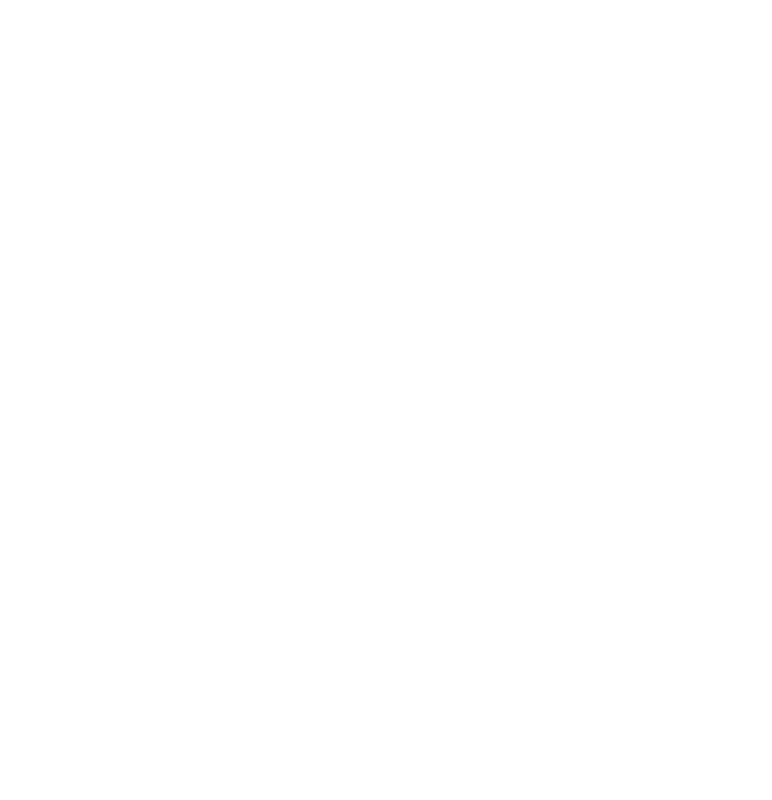
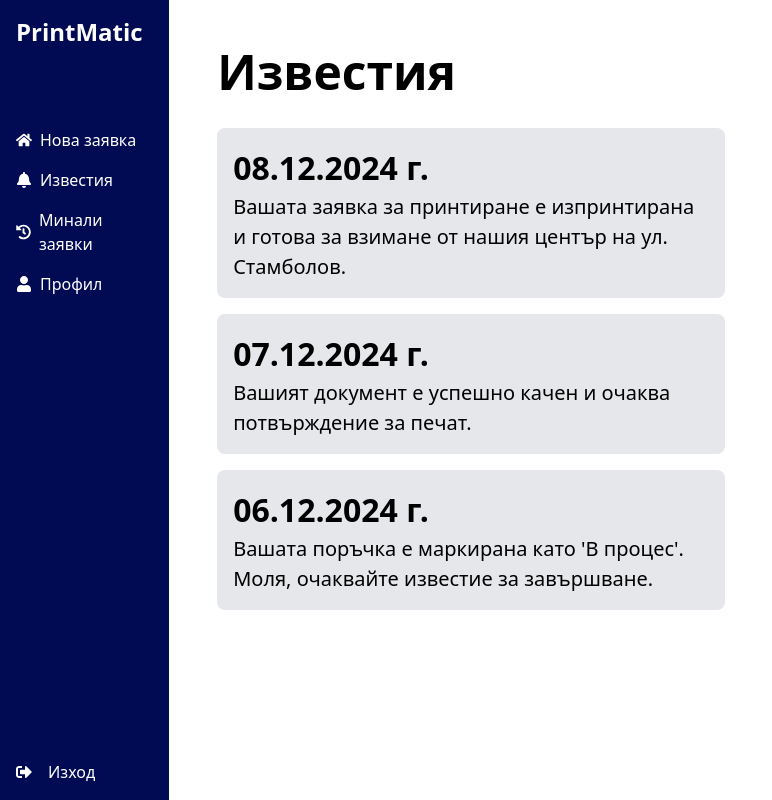
Before and after one commit to VladiGanchev/PrintMatic, a React (Vite) app in the folder frontend/: page /userNotifications in a window 1280 px wide. Before the commit this address had no page. Shown: the whole page, without its empty margins (0-772 px from the left). Built offline with nearby package versions, Linux system fonts and the light colour scheme.

Commit message:
user notifications
Преглед на нотификации

```diff
--- a/frontend/src/App.jsx
+++ b/frontend/src/App.jsx
@@ -5,6 +5,7 @@
 import Home from "./pages/home";
 import UserHome from "./pages/UserHome";
 import UserPayment from "./pages/userPayment";
+import UserNotifications from "./pages/userNotifications";
 
 function App() {
   return (
@@ -13,6 +14,7 @@
       <Route path="/home" element={<Home />} />
       <Route path="/userHome" element={<UserHome />} />
       <Route path="/userPayment" element={<UserPayment />} />
+      <Route path="/userNotifications" element={<UserNotifications />} />
     </Routes>
   );
 }
--- a/frontend/src/components/headerUser.jsx
+++ b/frontend/src/components/headerUser.jsx
@@ -19,7 +19,7 @@
         </div>
         <div className="flex flex-row gap-2 items-center">
           <FaBell className="text-white" />
-          <a className="text-white hover:underline" href="/userHistory">
+          <a className="text-white hover:underline" href="/userNotifications">
             Известия
           </a>
         </div>
--- /dev/null
+++ b/frontend/src/pages/userNotifications.jsx
@@ -0,0 +1,44 @@
+import HeaderUser from "../components/headerUser";
+
+export default function UserNotifications() {
+  const notifications = [
+    {
+      id: 1,
+      date: "08.12.2024 г.",
+      message:
+        "Вашата заявка за принтиране е изпринтирана и готова за взимане от нашия център на ул. Стамболов.",
+    },
+    {
+      id: 2,
+      date: "07.12.2024 г.",
+      message:
+        "Вашият документ е успешно качен и очаква потвърждение за печат.",
+    },
+    {
+      id: 3,
+      date: "06.12.2024 г.",
+      message:
+        "Вашата поръчка е маркирана като 'В процес'. Моля, очаквайте известие за завършване.",
+    },
+  ];
+
+  return (
+    <div className="w-screen h-screen flex flex-row">
+      <HeaderUser />
+      <div className="w-full h-screen flex flex-col p-12">
+        <p className="text-5xl font-bold">Известия</p>
+        <div className="space-y-4 mt-8">
+          {notifications.map((notification) => (
+            <div
+              key={notification.id}
+              className="w-1/2 min-h-16 bg-gray-200 flex flex-col p-4 rounded-lg"
+            >
+              <p className="text-lg font-bold">{notification.date}</p>
+              <p className="text-md">{notification.message}</p>
+            </div>
+          ))}
+        </div>
+      </div>
+    </div>
+  );
+}
```
